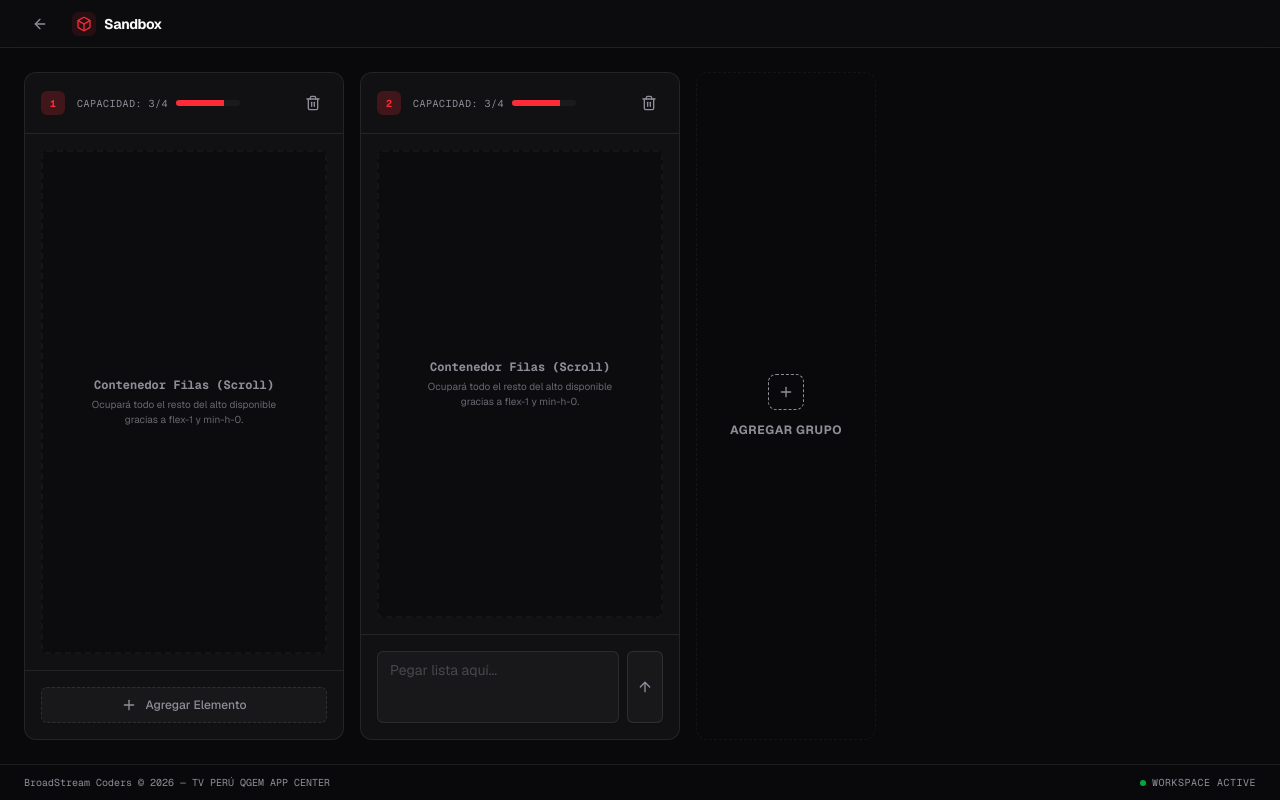
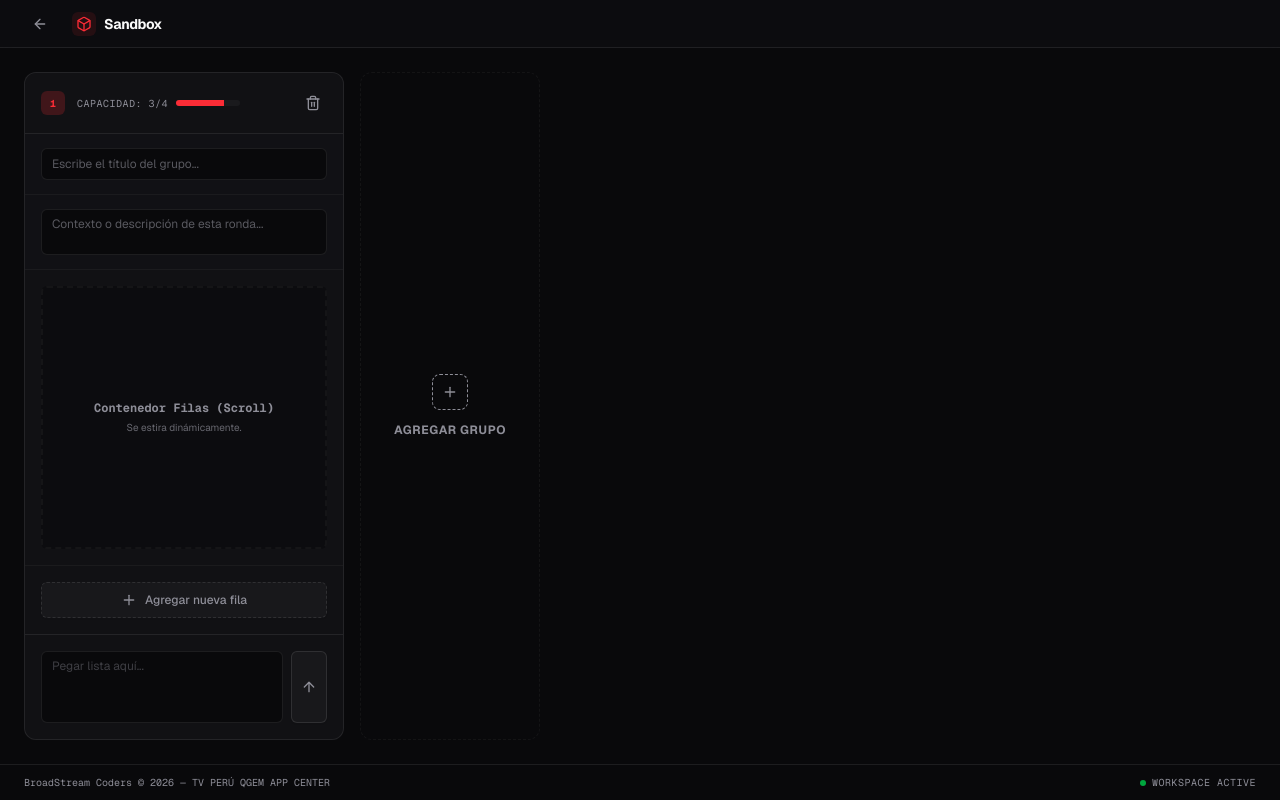
Before and after one commit to BroadStream-Coders/TvPeru-QGEM-AppCenter, a Next.js app in the folder apps/web/: page /workspaces/sandbox in a window 1280 px wide. Built offline with nearby package versions, Linux system fonts and the light colour scheme.

Commit message:
feat(web/sandbox): enhance Sandbox workspace with TitleInput, DescriptionInput, and AddRowButton components for improved group management

```diff
--- a/apps/web/src/app/workspaces/sandbox/page.tsx
+++ b/apps/web/src/app/workspaces/sandbox/page.tsx
@@ -6,13 +6,16 @@ import { ArrowLeft, Box } from "lucide-react";
 import { GroupsContainer } from "@/components/shared/group-column/GroupsContainer";
 import { GroupColumn } from "@/components/shared/group-column/GroupColumn";
 import { GroupFooter } from "@/components/shared/group-column/GroupFooter";
+import { TitleInput } from "@/components/shared/group-column/components/TitleInput";
+import { DescriptionInput } from "@/components/shared/group-column/components/DescriptionInput";
+import { AddRowButton } from "@/components/shared/group-column/components/AddRowButton";
 import { QuickLoad } from "@/components/shared/group-column/components/QuickLoad";
-import { Button } from "@/components/ui/button";
-import { Plus } from "lucide-react";
 import { nanoid } from "nanoid";
 
 export default function SandboxPage() {
-  const [columns, setColumns] = useState([{ id: nanoid() }, { id: nanoid() }]);
+  const [columns, setColumns] = useState([{ id: nanoid() }]);
+  const [title, setTitle] = useState("");
+  const [desc, setDesc] = useState("");
 
   const addColumn = () => setColumns([...columns, { id: nanoid() }]);
   const removeColumn = (id: string) =>
@@ -49,32 +52,38 @@ export default function SandboxPage() {
                 currentCapacity={3}
                 maxCapacity={4}
               >
-                {/* Dummy injected Lego content for testing stretch */}
-                <div className="flex-1 min-h-0 rounded-md border-2 border-dashed border-border/50 bg-background/50 flex flex-col items-center justify-center text-muted-foreground m-4 p-4">
+                <TitleInput
+                  value={title}
+                  onChange={setTitle}
+                  placeholder="Escribe el título del grupo..."
+                />
+
+                <DescriptionInput
+                  value={desc}
+                  onChange={setDesc}
+                  placeholder="Contexto o descripción de esta ronda..."
+                />
+
+                <div className="px-4 py-4 flex-1 flex flex-col min-h-0">
+                  <div className="flex-1 rounded-md border-2 border-dashed border-border/50 bg-background/50 flex flex-col items-center justify-center text-muted-foreground">
                     <p className="text-xs font-mono font-bold mb-1">
                       Contenedor Filas (Scroll)
                     </p>
                     <p className="text-2xs text-center max-w-[200px] opacity-70">
-                    Ocupará todo el resto del alto disponible gracias a flex-1 y
-                    min-h-0.
+                      Se estira dinámicamente.
                     </p>
                   </div>
+                </div>
+
+                <AddRowButton
+                  onClick={() => console.log("Add Row")}
+                  label="Agregar nueva fila"
+                />
+
                 <GroupFooter>
-                  {index === 1 ? (
                   <QuickLoad
-                      onLoad={(matrix) =>
-                        console.log("Matriz cargada:", matrix)
-                      }
+                    onLoad={(matrix) => console.log("Matriz:", matrix)}
                   />
-                  ) : (
-                    <Button
-                      variant="outline"
-                      className="w-full h-9 gap-2 border-dashed border-border text-muted-foreground hover:text-foreground hover:border-brand/50 hover:bg-brand/5 text-xs"
-                    >
-                      <Plus className="h-3.5 w-3.5" />
-                      Agregar Elemento
-                    </Button>
-                  )}
                 </GroupFooter>
               </GroupColumn>
             ))}
--- /dev/null
+++ b/apps/web/src/components/shared/group-column/components/AddRowButton.tsx
@@ -0,0 +1,27 @@
+import { Button } from "@/components/ui/button";
+import { Plus } from "lucide-react";
+
+interface AddRowButtonProps {
+  onClick: () => void;
+  label?: string;
+  className?: string;
+}
+
+export function AddRowButton({
+  onClick,
+  label = "Agregar fila",
+  className = "",
+}: AddRowButtonProps) {
+  return (
+    <div className="p-4 shrink-0 border-t border-border/50">
+      <Button
+        onClick={onClick}
+        variant="outline"
+        className={`w-full h-9 gap-2 border-dashed border-border text-muted-foreground hover:text-foreground hover:border-brand/50 hover:bg-brand/5 text-xs transition-all ${className}`}
+      >
+        <Plus className="h-3.5 w-3.5" />
+        {label}
+      </Button>
+    </div>
+  );
+}
--- /dev/null
+++ b/apps/web/src/components/shared/group-column/components/DescriptionInput.tsx
@@ -0,0 +1,27 @@
+interface DescriptionInputProps {
+  value: string;
+  onChange: (val: string) => void;
+  placeholder?: string;
+  className?: string;
+  rows?: number;
+}
+
+export function DescriptionInput({
+  value,
+  onChange,
+  placeholder = "Añade una descripción...",
+  className = "",
+  rows = 2,
+}: DescriptionInputProps) {
+  return (
+    <div className="px-4 py-3.5 shrink-0 border-b border-border/50 bg-muted/10">
+      <textarea
+        value={value}
+        onChange={(e) => onChange(e.target.value)}
+        placeholder={placeholder}
+        rows={rows}
+        className={`block w-full rounded-md border border-border bg-background px-2.5 py-1.5 text-xs text-foreground placeholder:text-muted-foreground/60 focus:outline-hidden focus:ring-1 focus:ring-brand/40 transition-all resize-none ${className}`}
+      />
+    </div>
+  );
+}
--- a/apps/web/src/components/shared/group-column/components/QuickLoad.tsx
+++ b/apps/web/src/components/shared/group-column/components/QuickLoad.tsx
@@ -1,7 +1,6 @@
 "use client";
 
 import { Button } from "@/components/ui/button";
-import { Textarea } from "@/components/ui/textarea";
 import { ArrowUp } from "lucide-react";
 import { useState } from "react";
 import { parseExcelPaste } from "@/helpers/data-processing";
@@ -30,9 +29,9 @@ export function QuickLoad({
 
   return (
     <div className={`flex gap-2 w-full ${className}`}>
-      <Textarea
+      <textarea
         placeholder={placeholder}
-        className="h-[72px] flex-1 resize-none text-xs bg-background border-border placeholder:text-muted-foreground/40 focus-visible:ring-1 focus-visible:ring-ring/30 overflow-y-auto"
+        className="block h-[72px] flex-1 resize-none rounded-md border border-border bg-background px-2.5 py-1.5 text-xs text-foreground placeholder:text-muted-foreground/40 focus:outline-hidden focus:ring-1 focus:ring-brand/40 transition-all overflow-y-auto"
         value={inputValue}
         onChange={(e) => setInputValue(e.target.value)}
       />
--- /dev/null
+++ b/apps/web/src/components/shared/group-column/components/TitleInput.tsx
@@ -0,0 +1,25 @@
+interface TitleInputProps {
+  value: string;
+  onChange: (val: string) => void;
+  placeholder?: string;
+  className?: string;
+}
+
+export function TitleInput({
+  value,
+  onChange,
+  placeholder = "Escribe el título...",
+  className = "",
+}: TitleInputProps) {
+  return (
+    <div className="px-4 py-3.5 shrink-0 border-b border-border/50 bg-muted/10">
+      <input
+        type="text"
+        value={value}
+        onChange={(e) => onChange(e.target.value)}
+        placeholder={placeholder}
+        className={`w-full h-8 rounded-md border border-border bg-background px-2.5 py-1.5 text-xs text-foreground placeholder:text-muted-foreground/60 focus:outline-hidden focus:ring-1 focus:ring-brand/40 transition-all ${className}`}
+      />
+    </div>
+  );
+}
```
Lines whose indentation alone changed are shown as unchanged.
